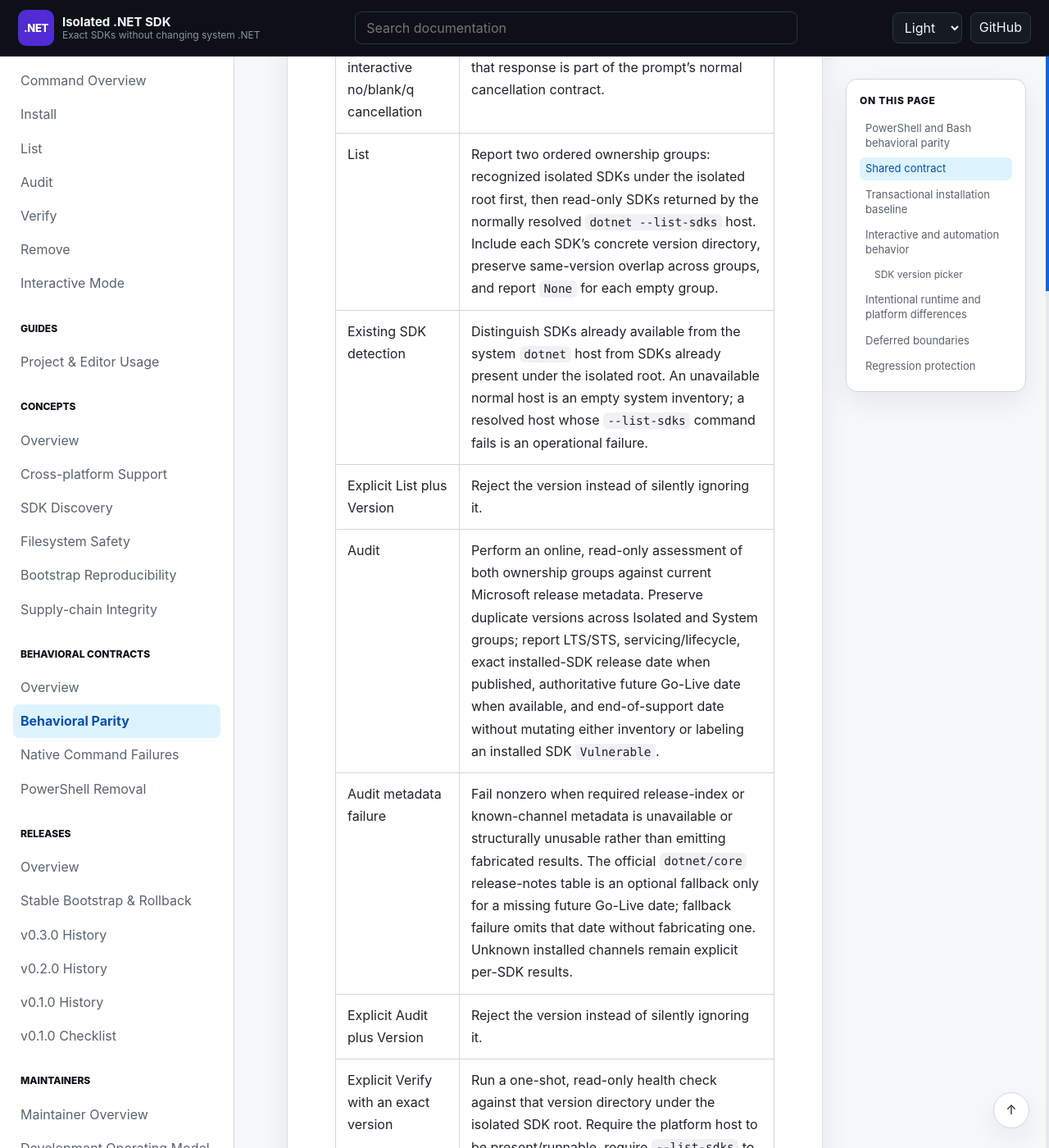
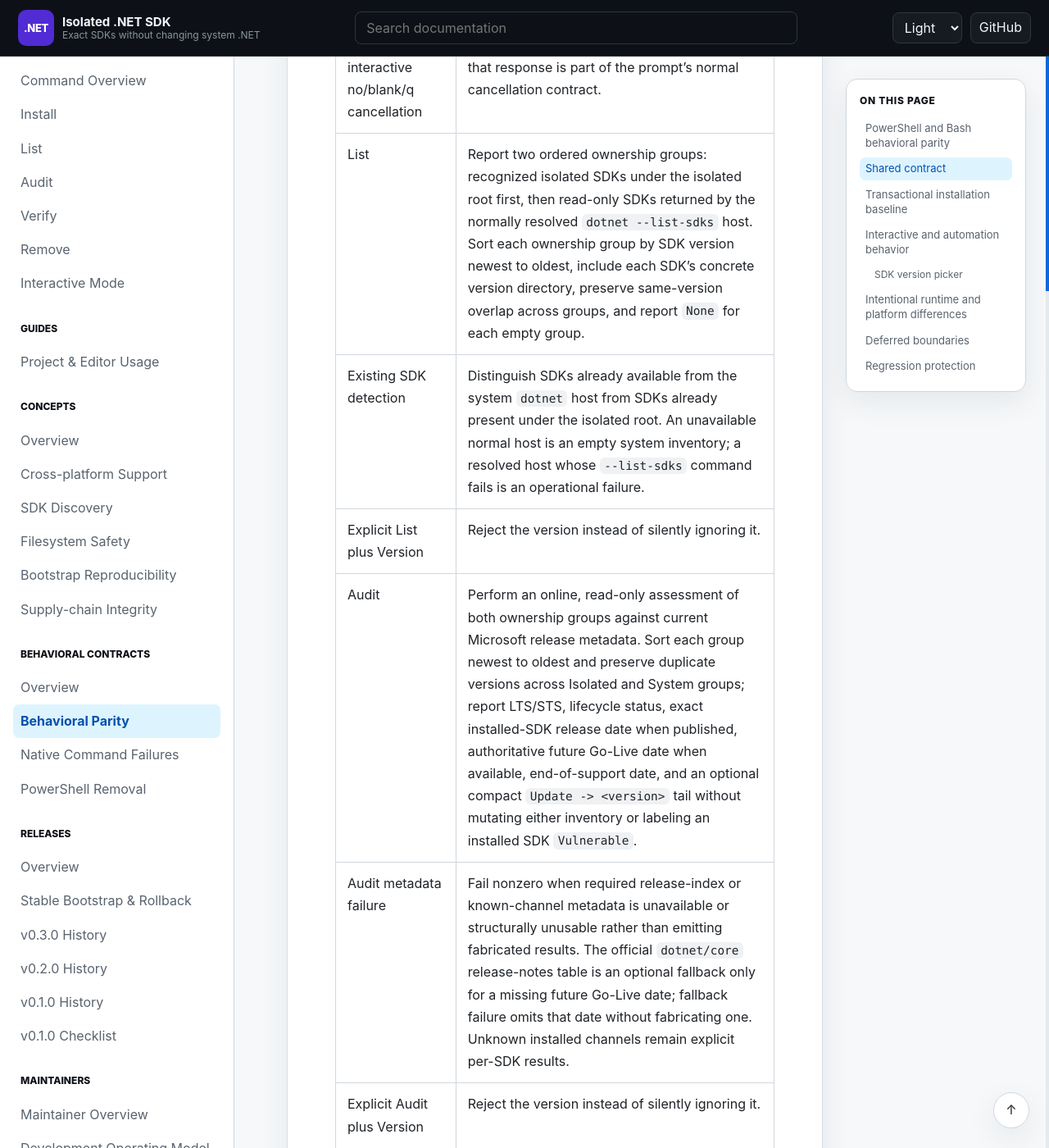
Before and after one commit to infoconex/isolated-dotnet-sdk, a Jekyll site: the page built from docs/contracts/behavioral-parity.md, in a window 1280 px wide and 1400 px high, scrolled down 1776 px. Shown: the whole window at 82% size. Built offline with Jekyll 4.4.1, drawn with Linux system fonts in a browser that asks for light colours; our own code applies the rules of GitHub Pages for plain Markdown files.

Commit message:
docs: define shared newest-first version ordering

```diff
--- a/docs/contracts/behavioral-parity.md
+++ b/docs/contracts/behavioral-parity.md
@@ -18,10 +18,10 @@ The supported operating-system/runtime matrix and intentional platform mechanics
 | Required interactive input unavailable | Fail nonzero with repository-owned `Interactive input is unavailable.` context rather than looping or treating EOF as cancellation. |
 | Persistent Main menu | Use case-insensitive `I` / `R` / `L` / `V` / `A` / `E` for Install / Remove / List / Verify / Audit / Exit. Old numeric Main aliases are rejected rather than retained as hidden aliases. |
 | Explicit interactive no/blank/q cancellation | Return success with no state change where that response is part of the prompt's normal cancellation contract. |
-| List | Report two ordered ownership groups: recognized isolated SDKs under the isolated root first, then read-only SDKs returned by the normally resolved `dotnet --list-sdks` host. Include each SDK's concrete version directory, preserve same-version overlap across groups, and report `None` for each empty group. |
+| List | Report two ordered ownership groups: recognized isolated SDKs under the isolated root first, then read-only SDKs returned by the normally resolved `dotnet --list-sdks` host. Sort each ownership group by SDK version newest to oldest, include each SDK's concrete version directory, preserve same-version overlap across groups, and report `None` for each empty group. |
 | Existing SDK detection | Distinguish SDKs already available from the system `dotnet` host from SDKs already present under the isolated root. An unavailable normal host is an empty system inventory; a resolved host whose `--list-sdks` command fails is an operational failure. |
 | Explicit List plus Version | Reject the version instead of silently ignoring it. |
-| Audit | Perform an online, read-only assessment of both ownership groups against current Microsoft release metadata. Preserve duplicate versions across Isolated and System groups; report LTS/STS, servicing/lifecycle, exact installed-SDK release date when published, authoritative future Go-Live date when available, and end-of-support date without mutating either inventory or labeling an installed SDK `Vulnerable`. |
+| Audit | Perform an online, read-only assessment of both ownership groups against current Microsoft release metadata. Sort each group newest to oldest and preserve duplicate versions across Isolated and System groups; report LTS/STS, lifecycle status, exact installed-SDK release date when published, authoritative future Go-Live date when available, end-of-support date, and an optional compact `Update -> <version>` tail without mutating either inventory or labeling an installed SDK `Vulnerable`. |
 | Audit metadata failure | Fail nonzero when required release-index or known-channel metadata is unavailable or structurally unusable rather than emitting fabricated results. The official `dotnet/core` release-notes table is an optional fallback only for a missing future Go-Live date; fallback failure omits that date without fabricating one. Unknown installed channels remain explicit per-SDK results. |
 | Explicit Audit plus Version | Reject the version instead of silently ignoring it. |
 | Explicit Verify with an exact version | Run a one-shot, read-only health check against that version directory under the isolated SDK root. Require the platform host to be present/runnable, require `--list-sdks` to succeed, and require the host to report the requested exact SDK version. |
```
